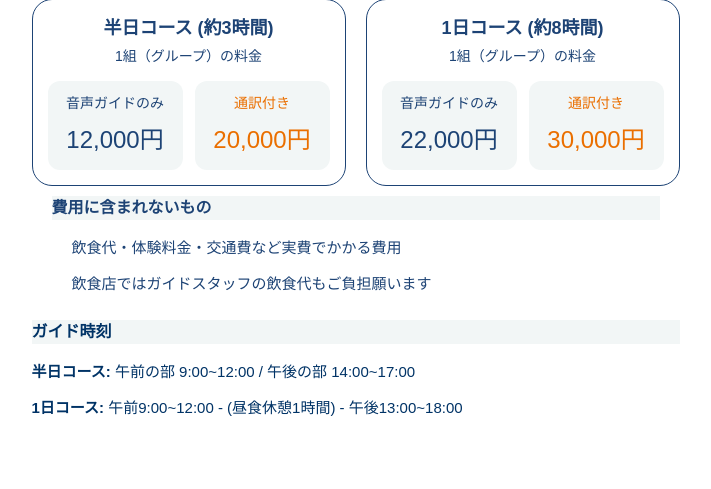
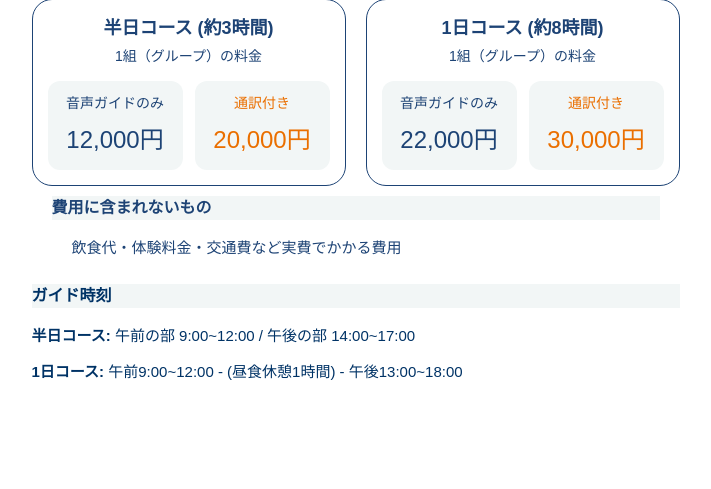
Before and after one commit to KUNI928doll/YokohamaConciergeHP, a WordPress theme: template page-service-tour-guide.php in a window 1280 px wide. Shown: the part 3299-3788 px from the top of the page, without its empty margins (277-988 px from the left). Run offline with PHP 8.4 and a stand-in for WordPress, Linux system fonts and the light colour scheme; the site name, menu and one post (Sample post) are stand-ins, and other content is empty; some libraries are stand-ins or nearby versions; some web fonts are replaced.

Commit message:
fix: 観光ガイドの「費用に含まれないもの」からガイドスタッフの飲食代の一文を削除
Co-Authored-By: Claude Opus 5.5 <noreply@anthropic.com>

```diff
--- a/page-service-tour-guide.php
+++ b/page-service-tour-guide.php
@@ -555,7 +555,6 @@ get_header();
                         <h3 class="guide-fee__not-included-title">費用に含まれないもの</h3>
                         <ul class="guide-fee__not-included-list">
                             <li>飲食代・体験料金・交通費など実費でかかる費用</li>
-                            <li>飲食店ではガイドスタッフの飲食代もご負担願います</li>
                         </ul>
                     </div>
 
```
